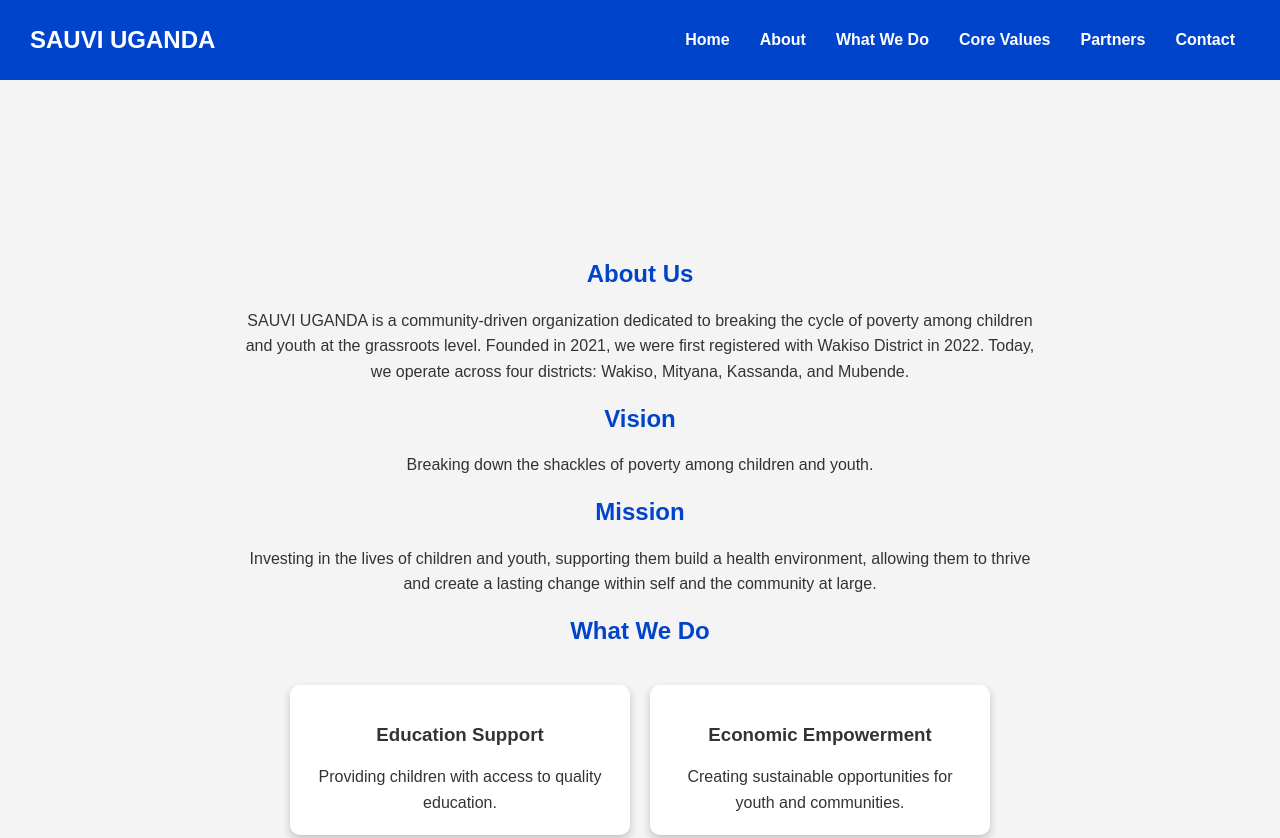
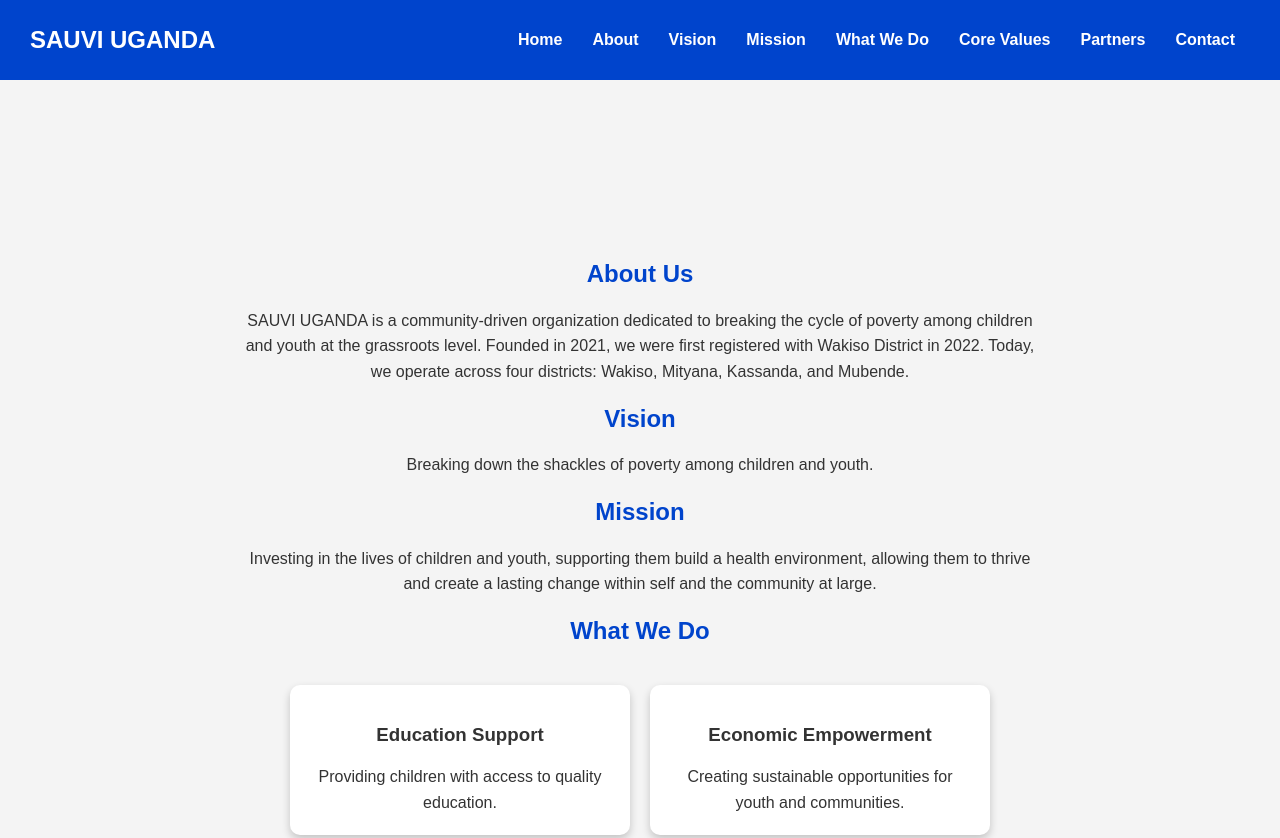
Before and after one commit to olili27/sauvi-website, a plain HTML site: page index.html in a window 1280 px wide. Shown: the top 838 px of the page. Drawn offline with Linux system fonts and the light colour scheme.

Commit message:
add links to vision and mission in the navigation bar

```diff
--- a/index.html
+++ b/index.html
@@ -13,6 +13,8 @@
             <ul>
                 <li><a href="#home">Home</a></li>
                 <li><a href="#about">About</a></li>
+                <li><a href="#about">Vision</a></li>
+                <li><a href="#about">Mission</a></li>
                 <li><a href="#services">What We Do</a></li>
                 <li><a href="#values">Core Values</a></li>
                 <li><a href="#partners">Partners</a></li>
```
